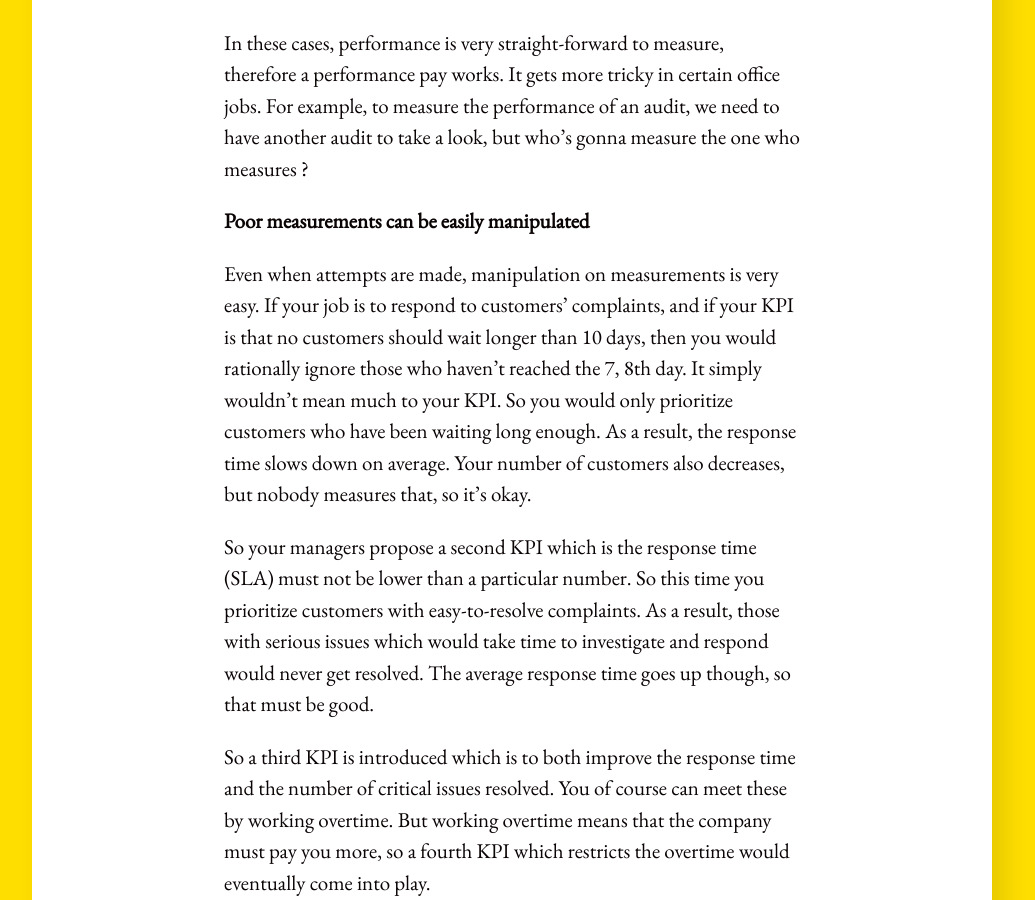
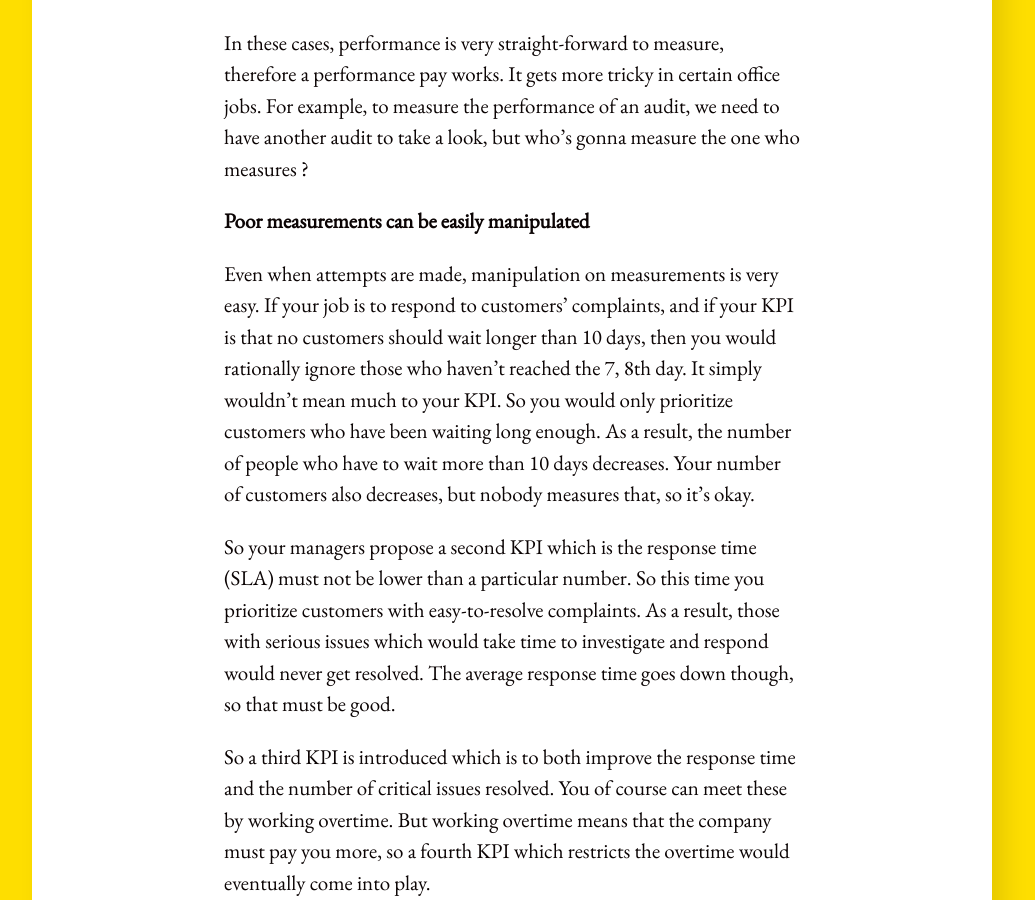
Before and after one commit to minhthanh3145/minhthanh3145.github.io, a Jekyll site: the page built from _posts/2019-11-29-why-some-workplaces-are-miserable.md, in a window 1280 px wide and 900 px high, scrolled down 1944 px. Shown: the whole window, without its empty margins (128-1163 px from the left). Built offline with Jekyll 4.4.1, drawn with Linux system fonts in a browser that asks for light colours.

Commit message:
Fixed mistakes in why some workplaces are miserable

```diff
--- a/_posts/2019-11-29-why-some-workplaces-are-miserable.md
+++ b/_posts/2019-11-29-why-some-workplaces-are-miserable.md
@@ -28,9 +28,9 @@ In these cases, performance is very straight-forward to measure, therefore a per
 
 **Poor measurements can be easily manipulated**
 
-Even when attempts are made, manipulation on measurements is very easy. If your job is to respond to customers' complaints, and if your KPI is that no customers should wait longer than 10 days, then you would rationally ignore those who haven't reached the 7, 8th day. It simply wouldn't mean much to your KPI. So you would only prioritize customers who have been waiting long enough. As a result, the response time slows down on average. Your number of customers also decreases, but nobody measures that, so it's okay.
+Even when attempts are made, manipulation on measurements is very easy. If your job is to respond to customers' complaints, and if your KPI is that no customers should wait longer than 10 days, then you would rationally ignore those who haven't reached the 7, 8th day. It simply wouldn't mean much to your KPI. So you would only prioritize customers who have been waiting long enough. As a result, the number of people who have to wait more than 10 days decreases. Your number of customers also decreases, but nobody measures that, so it's okay.
 
-So your managers propose a second KPI which is the response time (SLA) must not be lower than a particular number. So this time you prioritize customers with easy-to-resolve complaints. As a result, those with serious issues which would take time to investigate and respond would never get resolved. The average response time goes up though, so that must be good.
+So your managers propose a second KPI which is the response time (SLA) must not be lower than a particular number. So this time you prioritize customers with easy-to-resolve complaints. As a result, those with serious issues which would take time to investigate and respond would never get resolved. The average response time goes down though, so that must be good.
 
 So a third KPI is introduced which is to both improve the response time and the number of critical issues resolved. You of course can meet these by working overtime. But working overtime means that the company must pay you more, so a fourth KPI which restricts the overtime would eventually come into play.
 
```
